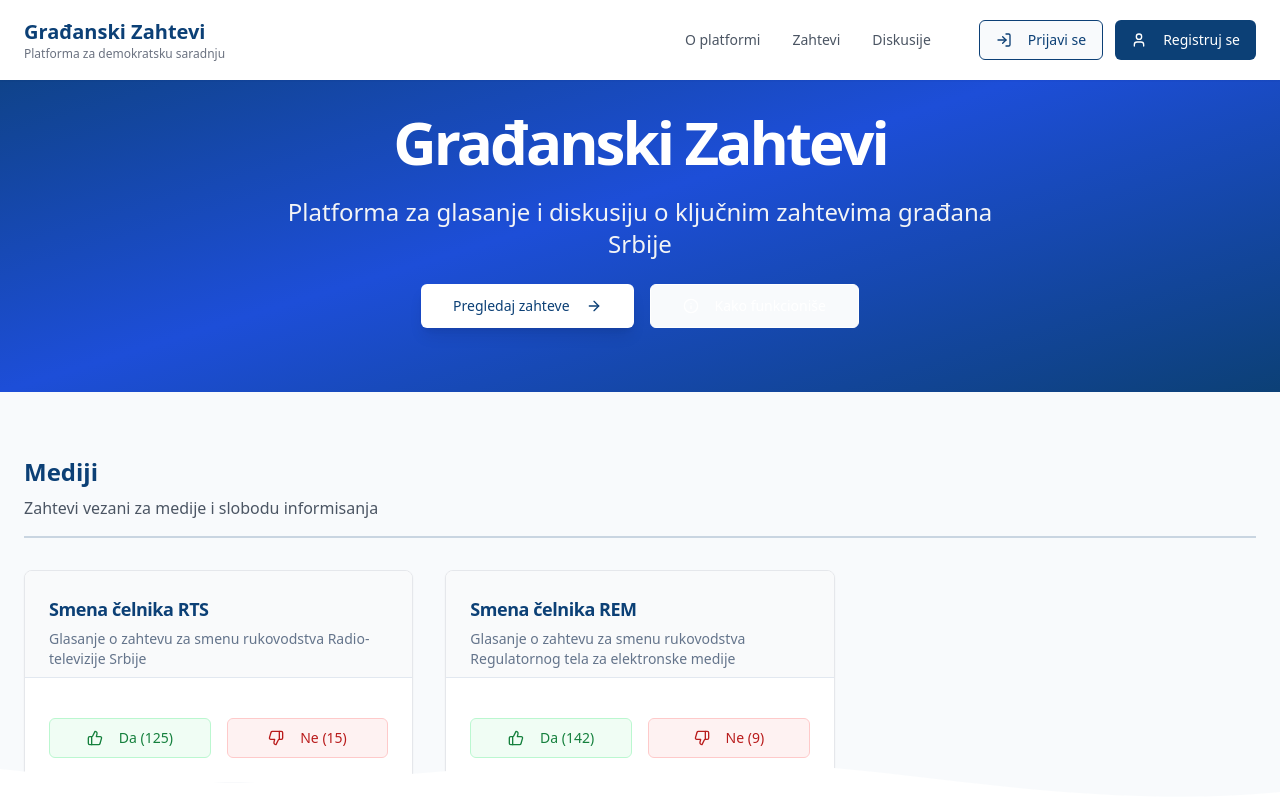
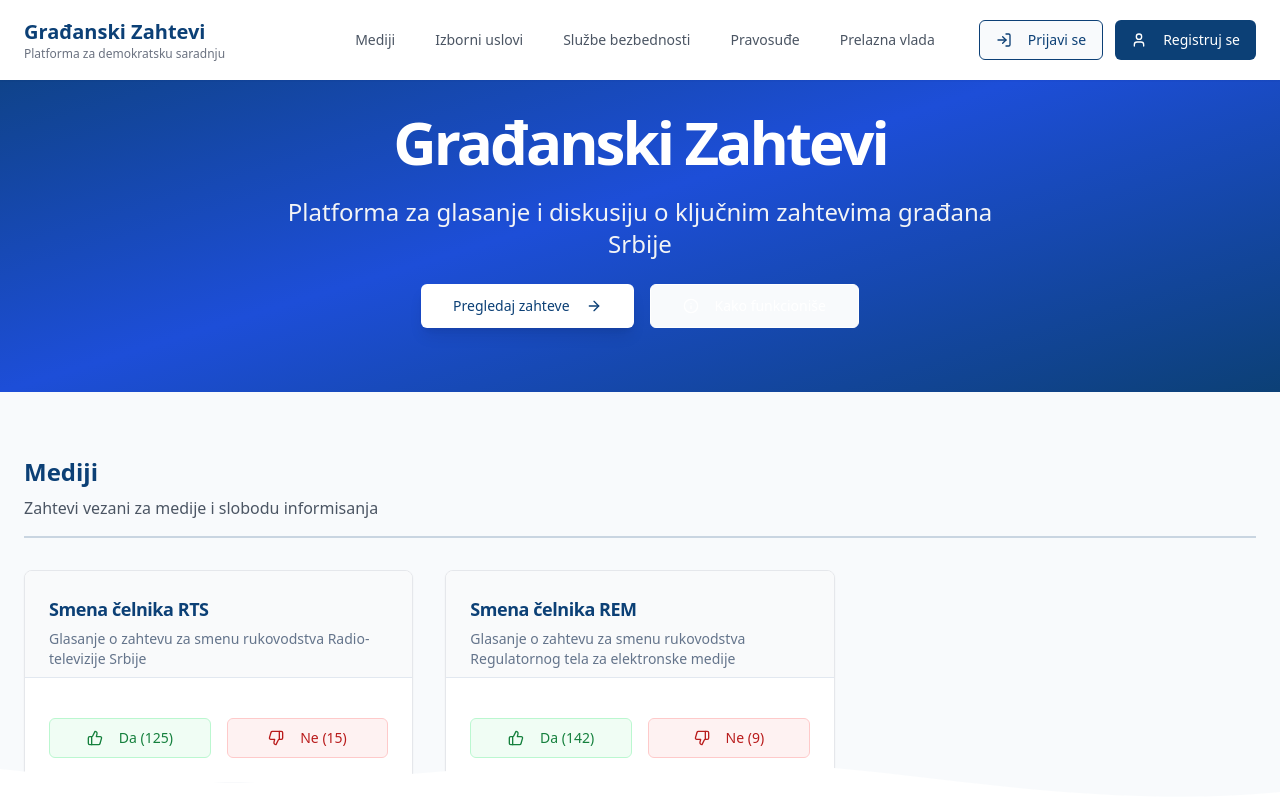
Before and after one commit to rajko-rad/gradjanskizahtevi, a React (Vite) app: page / in a window 1280 px wide. Shown: the top 798 px of the page. Built offline with nearby package versions, Linux system fonts and the light colour scheme.

Commit message:
Refactor: Update header with topic buttons
Remove the gradient background and add topic buttons to the header.

```diff
--- a/src/components/Header.tsx
+++ b/src/components/Header.tsx
@@ -5,6 +5,14 @@ import { Menu, X, User, LogIn } from "lucide-react";
 
 export function Header() {
   const [isMenuOpen, setIsMenuOpen] = useState(false);
+
+  const topics = [
+    { name: "Mediji", href: "#mediji" },
+    { name: "Izborni uslovi", href: "#izborni-uslovi" },
+    { name: "Službe bezbednosti", href: "#sluzbe-bezbednosti" },
+    { name: "Pravosuđe", href: "#pravosudje" },
+    { name: "Prelazna vlada", href: "#prelazna-vlada" }
+  ];
 
   return (
     <header className="fixed top-0 left-0 right-0 bg-white z-50 shadow-sm">
@@ -31,10 +39,16 @@ export function Header() {
         </div>
 
         {/* Desktop menu */}
-        <nav className="hidden md:flex items-center gap-8">
-          <a href="#" className="text-sm font-medium text-gray-600 hover:text-serbia-blue transition-colors">O platformi</a>
-          <a href="#" className="text-sm font-medium text-gray-600 hover:text-serbia-blue transition-colors">Zahtevi</a>
-          <a href="#" className="text-sm font-medium text-gray-600 hover:text-serbia-blue transition-colors">Diskusije</a>
+        <nav className="hidden md:flex items-center gap-4 overflow-x-auto">
+          {topics.map((topic) => (
+            <a
+              key={topic.name}
+              href={topic.href}
+              className="px-3 py-2 text-sm font-medium text-gray-600 hover:text-serbia-blue transition-colors whitespace-nowrap"
+            >
+              {topic.name}
+            </a>
+          ))}
 
           <div className="flex items-center gap-3 ml-4">
             <Button variant="outline" className="border-serbia-blue text-serbia-blue hover:bg-serbia-blue/10">
@@ -52,10 +66,16 @@ export function Header() {
       {/* Mobile menu dropdown */}
       {isMenuOpen && (
         <div className="bg-white shadow-md md:hidden">
-          <div className="px-4 py-6 space-y-6">
-            <a href="#" className="block text-sm font-medium text-gray-600 hover:text-serbia-blue">O platformi</a>
-            <a href="#" className="block text-sm font-medium text-gray-600 hover:text-serbia-blue">Zahtevi</a>
-            <a href="#" className="block text-sm font-medium text-gray-600 hover:text-serbia-blue">Diskusije</a>
+          <div className="px-4 py-6 space-y-4">
+            {topics.map((topic) => (
+              <a
+                key={topic.name}
+                href={topic.href}
+                className="block text-sm font-medium text-gray-600 hover:text-serbia-blue py-2"
+              >
+                {topic.name}
+              </a>
+            ))}
 
             <div className="flex flex-col gap-3 pt-2">
               <Button variant="outline" className="w-full border-serbia-blue text-serbia-blue hover:bg-serbia-blue/10">
```
